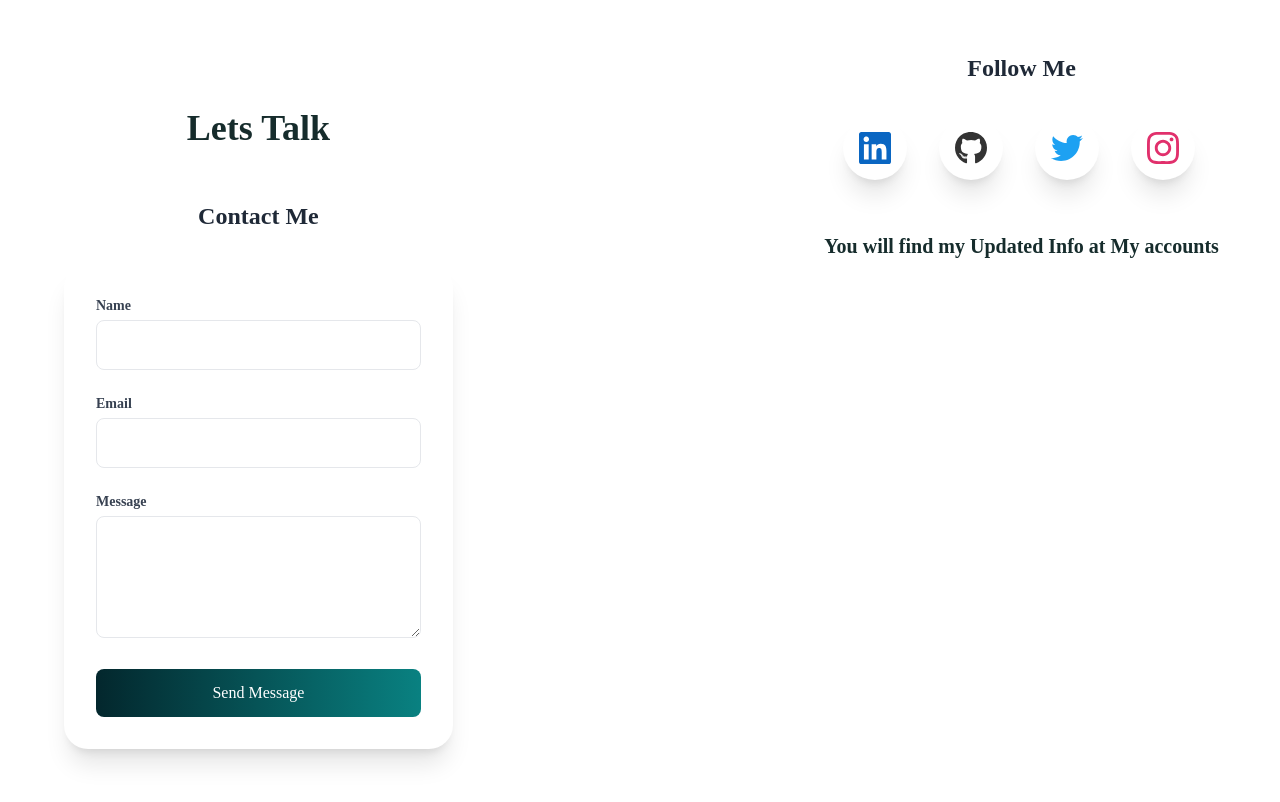
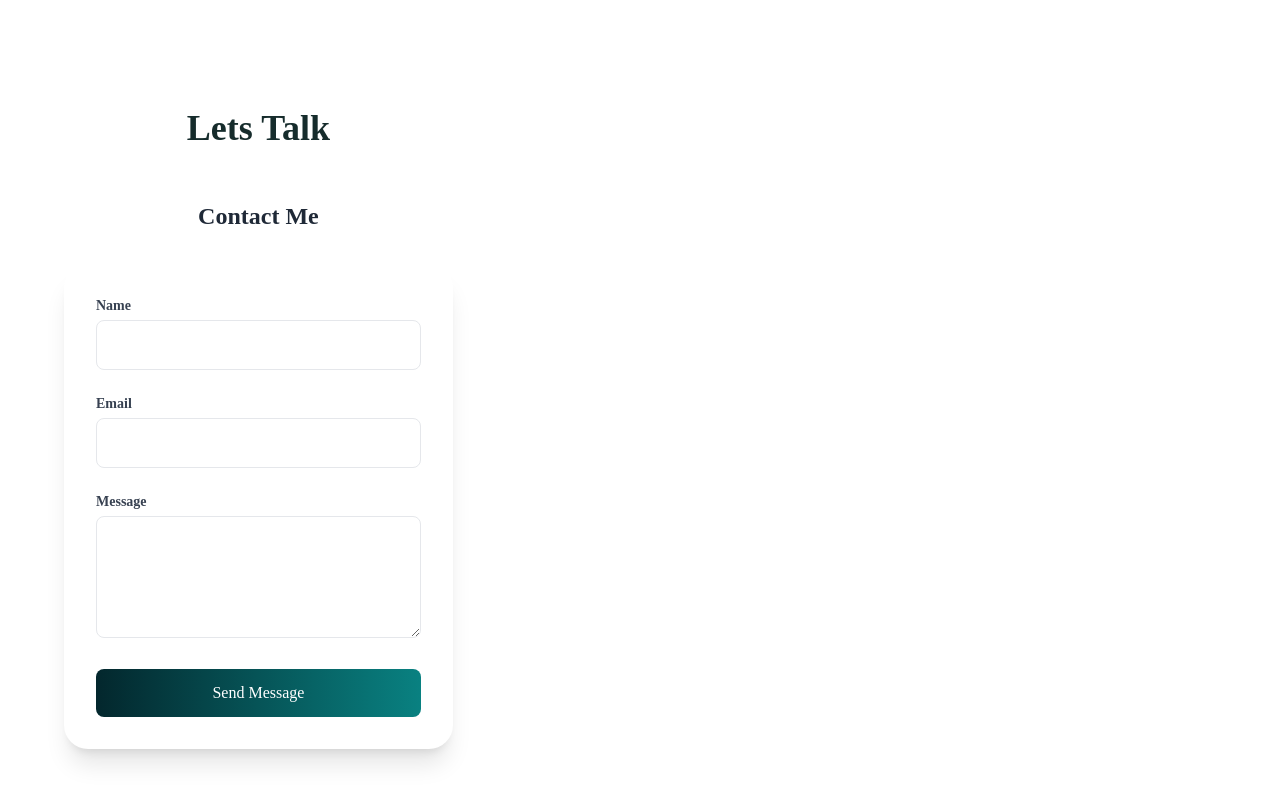
Before and after one commit to karoshalex0873/Karobia.me, a React (Vite) app: page / in a window 1280 px wide. Shown: the part 4690-5492 px from the top of the page. Built offline with nearby package versions, Linux system fonts and the light colour scheme.

Commit message:
I have adjjusted the layout for about in large devices

```diff
--- a/src/App.jsx
+++ b/src/App.jsx
@@ -9,7 +9,7 @@ const App = () => {
   return (
     <div className=" mx-auto w-full px-0">
       <Main />
-      <div className="px-0 mx-auto ">
+      <div className="px-0 mx-auto">
       <About />
       </div>
 
@@ -20,7 +20,7 @@ const App = () => {
             <ContactForm />
           </div>
           <div className="w-full md:w-2/5 md:pl-6">
-            <SocialMediaLinks />
+            {/* <SocialMediaLinks /> */}
           </div>
         </div>
       </div>
```
